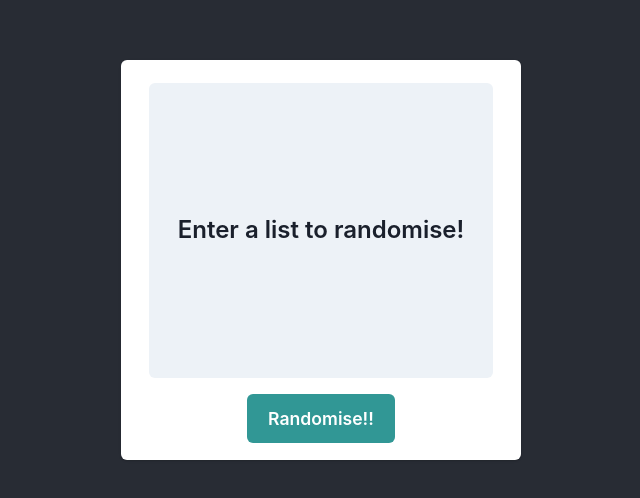
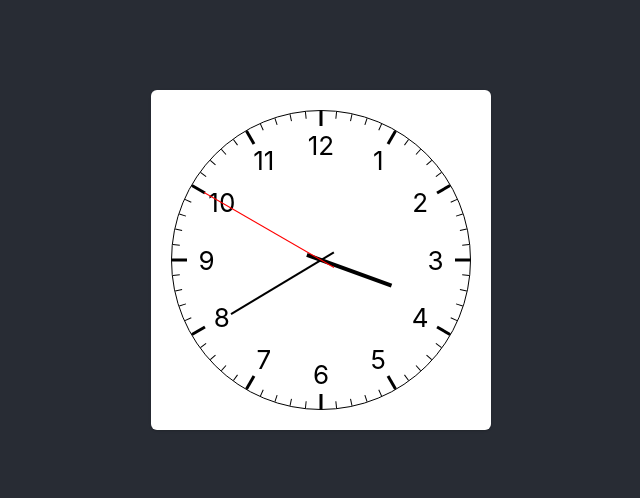
Before and after one commit to tinkertanker/classroom-widgets, a React (Create React App) app: page / in a window 1280 px wide. Shown: the part 140-638 px from the top of the page, without its empty margins (319-959 px from the left). Built offline with nearby package versions, Linux system fonts and the light colour scheme.

Commit message:
added clock

```diff
--- a/package.json
+++ b/package.json
@@ -14,6 +14,7 @@
     "@types/react-dom": "^18.3.0",
     "framer-motion": "^11.3.28",
     "react": "^18.3.1",
+    "react-clock": "^5.0.0",
     "react-confetti": "^6.1.0",
     "react-dom": "^18.3.1",
     "react-rnd": "^10.4.12",
--- a/src/App.js
+++ b/src/App.js
@@ -1,11 +1,12 @@
-import logo from './logo.svg';
-import './App.css';
-import Jason from './components/jason/json.tsx';
-import Arnav from './components/arnav/arnav.js';
-import Boaz from './components/boaz/boaz.js';
-import { useEffect, useState } from 'react';
-import { createSwapy } from 'swapy';
-import Confetti from 'react-confetti';
+import logo from "./logo.svg";
+import "./App.css";
+import Jason from "./components/jason/json.tsx";
+import Time from "./components/jason/clock.tsx";
+import Arnav from "./components/arnav/arnav.js";
+import Boaz from "./components/boaz/boaz.js";
+import { useEffect, useState } from "react";
+import { createSwapy } from "swapy";
+import Confetti from "react-confetti";
 
 function App() {
   const [useconfetti, setUseconfetti] = useState(false);
@@ -20,7 +21,6 @@ function App() {
     //     animation: 'dynamic' // or spring or none
     //   });
     //   swapy.enable(true);
-
     //   // Clean up on unmount
     //   return () => {
     //     swapy.enable(false);
@@ -28,9 +28,12 @@ function App() {
   }, []);
 
   return (
+    <>
       <div className="App">
         <header className="App-header">
-        <Jason toggleConfetti={toggleConfetti} />
+          <Time />
+
+          {/* <Jason toggleConfetti={toggleConfetti} /> */}
 
           {/* <div className="container">
           <div className="section-1" data-swapy-slot="slot1">
@@ -67,10 +70,11 @@ function App() {
             gravity={0.3}
             wind={0.01}
             colors={["#FFC700", "#FF0000", "#2E3192", "#41BBC7"]}
-          confettiSource={{x: 0, y: 0, w: window.innerWidth, h:0}}
+            confettiSource={{ x: 0, y: 0, w: window.innerWidth, h: 0 }}
           />
         )}
       </div>
+    </>
   );
 }
 
--- /dev/null
+++ b/src/components/jason/clock.tsx
@@ -0,0 +1,39 @@
+import * as React from "react";
+
+import { useEffect, useState } from "react";
+import Clock from "react-clock";
+import "react-clock/dist/Clock.css";
+import { ChakraProvider, Text, Card, CardBody } from "@chakra-ui/react";
+
+function Time() {
+  const [value, setValue] = useState(new Date());
+
+  useEffect(() => {
+    const interval = setInterval(() => setValue(new Date()), 1000);
+    console.log(value);
+
+    return () => {
+      clearInterval(interval);
+    };
+  }, []);
+
+  return (
+    <ChakraProvider>
+      <Card color="black">
+        <CardBody>
+          <Clock
+            value={value}
+            renderNumbers={true}
+            size={300} // Increase the size of the clock
+            renderMinuteMarks={true}
+            minuteMarksLength={5}
+          />
+        </CardBody>
+
+        {/* <Text color='black'>{value.toLocaleString()}</Text> */}
+      </Card>
+    </ChakraProvider>
+  );
+}
+
+export default Time;
```
Also changed, not shown: 1 other file (tests, documents, lock files or other folders). Lines whose indentation alone changed are shown as unchanged.
